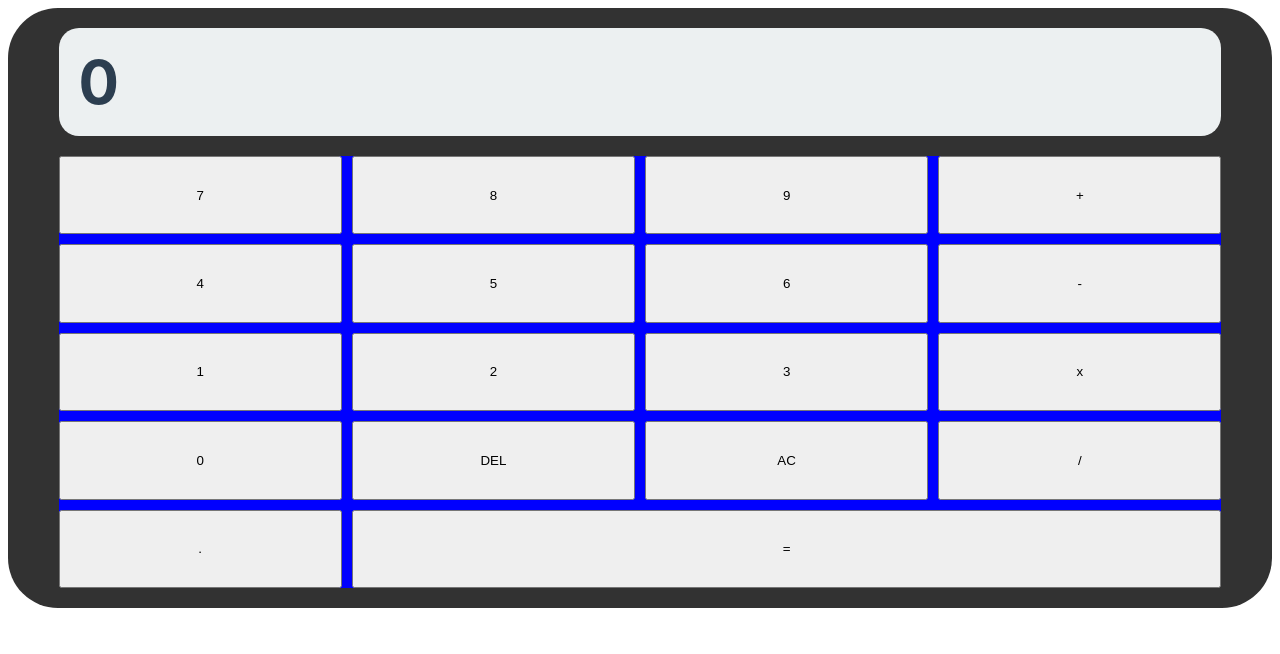
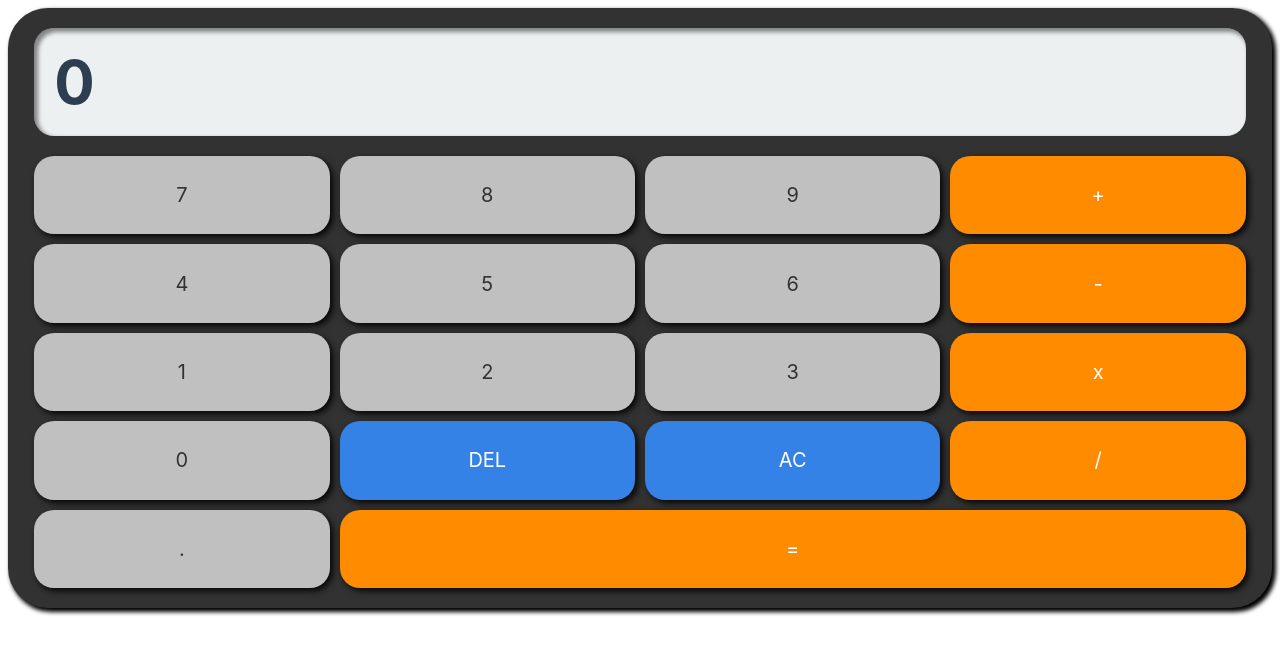
Before and after one commit to IviweBooi/simpleCalculatorApp, a plain HTML site: page index.html in a window 1280 px wide. Drawn offline with Linux system fonts and the light colour scheme.

Commit message:
styling updated

```diff
--- a/style.css
+++ b/style.css
@@ -4,22 +4,22 @@
 
 :root {
     /* ======= colors ======= */
-    --primary-color: rgba(255, 165, 0, 1);         /* Orange */
+    --primary-color: rgba(255, 140, 0, 1);         /* Orange */
     --secondary-color: rgba(192, 192, 192, 1);     /* Silver */
     --text-color: rgba(255, 255, 255, 1);          /* White */
     --base-color: rgba(255, 255, 255, 1);              /* Pure white */
     --screen-color: rgba(236, 240, 241, 1);        /* Light Gray */
-    --CTA-color: rgba(52, 152, 219, 1);             /* Blue */
-    --primary-hover-color: rgba(255, 140, 0, 1);    /* Darker Orange */
+    --CTA-color: rgba(52, 130, 230, 1);             /* Blue */
+    --primary-hover-color: rgba(240, 110, 0, 1);    /* Darker Orange */
     --secondary-hover-color: rgba(169, 169, 169, 1); /* Darker Silver */
     --screen-text-color: rgba(44, 62, 80, 1);       /* Dark Blue */
-    --CTA-hover-color: rgba(41, 128, 185, 1);      /* Darker Blue */
+    --CTA-hover-color: rgba(41, 128, 200, 1);      /* Darker Blue */
     --frame-color: rgba(50,50,50,1);
     /* ======= font style ======= */
     --font: 'inter', sans-serif;
 
     /* ======= font size ======= */
-    --regular: 16px;
+    --regular: 20px;
     --large: 60px;
 
     /* ======= button size ======= */
@@ -40,7 +40,7 @@ body{
     width: 400px;
     background-color: var(--frame-color);
     border: none;
-    border-radius: 50px;
+    border-radius: 40px;
     flex: 1;
     display: flex;
     position: relative;
@@ -49,12 +49,14 @@ body{
     justify-content: space-around;
     align-items: center;
     padding: 20px;
+    box-shadow: 3px 3px 4px 1px; rgba(0,0,0,0.4);
+
 }
 /* ==================== screen =================== */
 #screen{
     background-color: var(--screen-color);
     flex: 1;
-    width: 95%;
+    width: 99%;
     margin-bottom: 20px;
     border: none;
     border-radius: 20px;
@@ -63,6 +65,8 @@ body{
     justify-content: start;
     align-items: center;
     padding: 0 20px;
+    box-shadow: 3px 3px 4px 1px rgba(0,0,0,0.45) inset;
+
 }
 #screen h1{
     color: var(--screen-text-color);
@@ -73,12 +77,48 @@ body{
 
 /* ==================== buttons =================== */
 #buttons{
-    background-color: blue;
+    background-color: transparent;;
     flex: 4;
-    width: 95%;
+    width: 99%;
     border: none;
     border-radius: 20px;
     display: grid;
     grid-template-columns: repeat(4, 1fr);
     gap: 10px;
 }
+#buttons button{
+    text-align: center;
+    border: none;
+    border-radius: 20px;
+    font-family: var(--font);
+    font-size: var(--regular);
+    box-shadow: 3px 3px 6px rgba(0,0,0,0.9);
+    transition: all ease-in-out 0.3s;
+}
+#buttons button:hover{
+    transform: scale(1.03);
+}
+
+.primary-btn{
+    background-color: var(--primary-color);
+    color: var(--text-color);
+}
+.primary-btn:hover{
+    background-color: var(--primary-hover-color);
+}
+
+.secondary-btn{
+    background-color: var(--secondary-color);
+    color: var(--frame-color);
+}
+.secondary-btn:hover{
+    background-color: var(--secondary-hover-color);
+}
+
+.CTA-btn{
+    background-color: var(--CTA-color);
+    color: var(--text-color);
+}
+.CTA-btn:hover{
+    background-color: var(--CTA-hover-color);
+}
```
